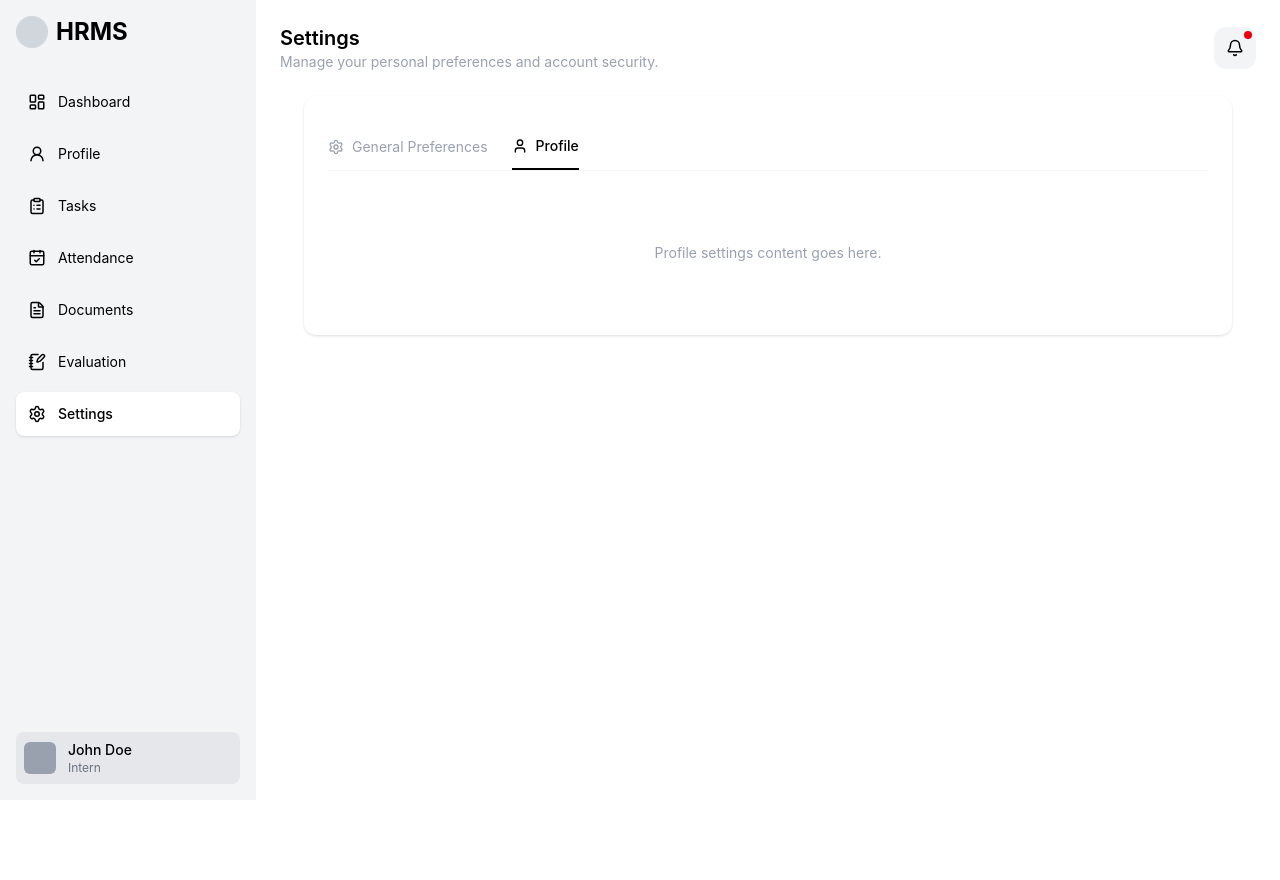
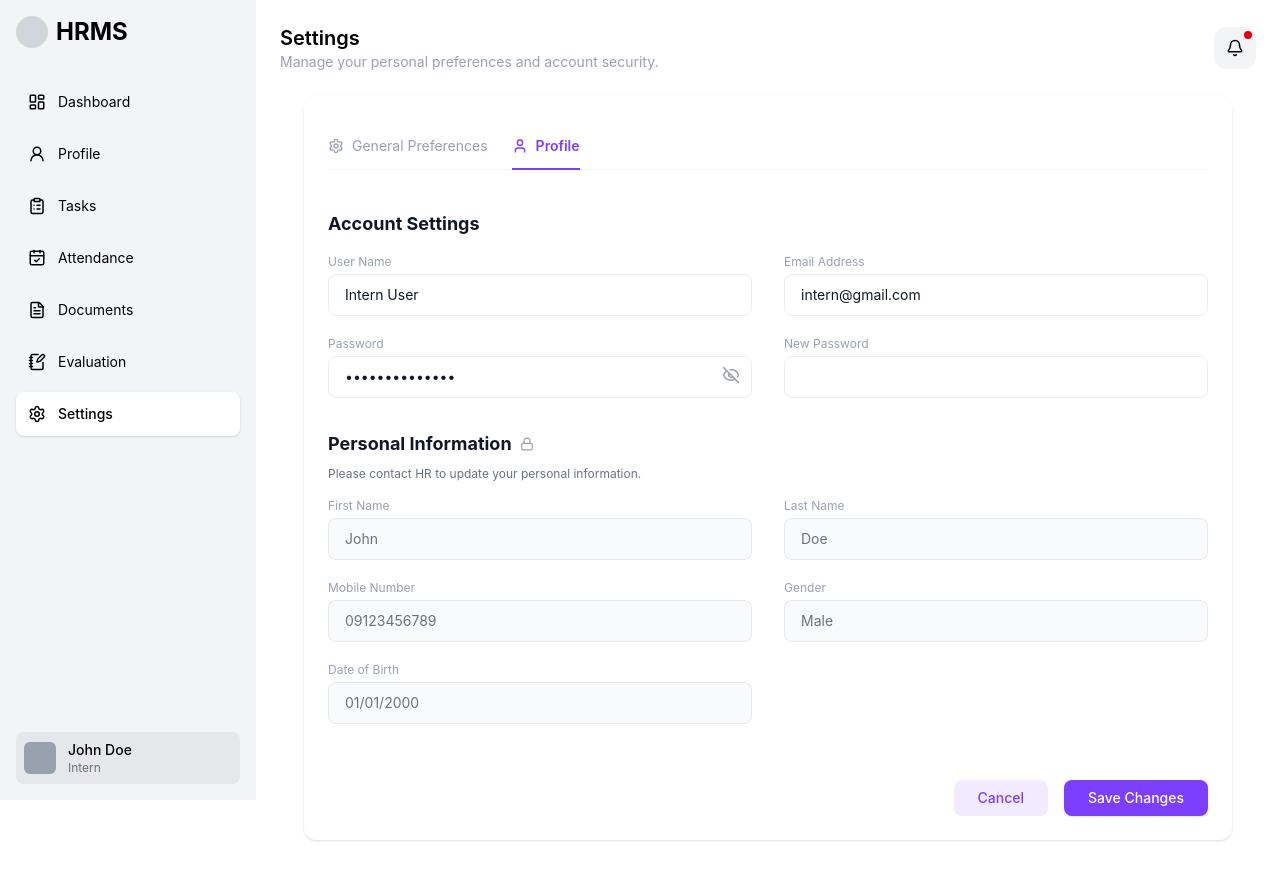
Before and after one commit to dev-St0ic/HR-Internship-Management-System, a React (Vite) app in the folder frontend-hrms/: page /intern/settings in a window 1280 px wide. Both pictures are taken after a click on the button "Profile". Shown: the top 880 px of the page. Before the commit the page ends 800 px from the top, so only its background shows below. Built offline with nearby package versions, Linux system fonts and the light colour scheme.

Commit message:
added a profile settings and update the theme to purple #7C3EFF

```diff
--- a/frontend-hrms/src/common/components/layout/SettingsPage.jsx
+++ b/frontend-hrms/src/common/components/layout/SettingsPage.jsx
@@ -2,6 +2,7 @@ import { useState } from "react";
 import Header from "./Header";
 import { Settings, User, ShieldAlert } from "lucide-react";
 import GeneralPreferences from "../ui/GeneralPreference";
+import ProfileSettings from "../ui/ProfileSettings";
 
 export default function SettingsPage() {
     const [activeTab, setActiveTab] = useState("general");
@@ -52,11 +53,7 @@ export default function SettingsPage() {
                     <div className="mt-6">
                         {activeTab === "general" && <GeneralPreferences />}
 
-                        {activeTab === "profile" && (
-                            <div className="py-12 text-center text-sm text-gray-400">
-                                Profile settings content goes here.
-                            </div>
-                        )}
+                        {activeTab === "profile" && <ProfileSettings role={userRole}/>}
 
                         {activeTab === "security" && (
                             <div className="py-12 text-center text-sm text-gray-400">
@@ -76,11 +73,13 @@ export default function SettingsPage() {
         return (
             <button
                 onClick={() => setActiveTab(value)}
-                className={`flex items-center gap-2 pb-3 text-sm transition
-                    ${isActive ? "border-b-2 border-black font-medium" : "text-gray-400 hover:text-gray-700"}`}
+                className={`flex items-center gap-2 pb-3 text-sm transition mb-[-1px]
+                    ${isActive
+                        ? "border-b-2 border-[#7C3EFF] text-[#7C3EFF] font-semibold"
+                        : "text-gray-400 hover:text-gray-700 border-b-2 border-transparent"}`}
             >
                 {icon}
-                <span className="text-sm">{label}</span>
+                <span>{label}</span>
             </button>
         );
     }
--- /dev/null
+++ b/frontend-hrms/src/common/components/ui/ProfileSettings.jsx
@@ -0,0 +1,204 @@
+import { useState, useEffect } from "react";
+import { EyeOff, Eye, Lock } from "lucide-react";
+
+export default function ProfileSettings({ role }) {
+    const [showPassword, setShowPassword] = useState(false);
+
+    const getInitialData = (userRole) => {
+        const baseData = {
+            password: "••••••••••••••",
+            newPassword: "",
+            firstName: "John",
+            lastName: "Doe",
+            mobileNumber: "09123456789",
+            gender: "Male",
+            dateOfBirth: "01/01/2000"
+        };
+
+        // Data that changes based on role
+        switch (userRole) {
+            case "intern":
+                return { ...baseData, userName: "Intern User", email: "intern@gmail.com" };
+            case "hr-staff":
+                return { ...baseData, userName: "HR Staff", email: "hrstaff@gmail.com" };
+            case "admin":
+            case "hr-admin":
+                return { ...baseData, userName: "HR Admin", email: "hradmin@gmail.com" };
+            case "supervisor":
+                return { ...baseData, userName: "Supervisor", email: "supervisor@gmail.com" };
+            default:
+                return { ...baseData, userName: "System User", email: "user@email.com" };
+        }
+    };
+
+    const [formData, setFormData] = useState(() => getInitialData(role));
+
+    useEffect(() => {
+        setFormData(getInitialData(role));
+    }, [role]);
+
+    const handleChange = (e) => {
+        setFormData({ ...formData, [e.target.name]: e.target.value });
+    };
+
+    const handleSaveChanges = (e) => {
+        e.preventDefault();
+        console.log("Saving changes:", formData);
+    };
+
+    return (
+        <form onSubmit={handleSaveChanges} className="flex flex-col gap-8 pt-4">
+
+            {/* --- Account Settings Section (EDITABLE) --- */}
+            <div>
+                <h3 className="text-lg font-bold text-gray-900 mb-4">Account Settings</h3>
+                <div className="grid grid-cols-1 md:grid-cols-2 gap-x-8 gap-y-5">
+
+                    {/* User Name */}
+                    <div>
+                        <label className="block text-xs text-gray-400 mb-1">User Name</label>
+                        <input
+                            type="text"
+                            name="userName"
+                            value={formData.userName}
+                            onChange={handleChange}
+                            className="w-full border border-[#A2A1A833] rounded-lg px-4 py-2.5 text-sm text-gray-900 focus:outline-none focus:border-[#7C3EFF] transition-colors"
+                        />
+                    </div>
+
+                    {/* Email Address */}
+                    <div>
+                        <label className="block text-xs text-gray-400 mb-1">Email Address</label>
+                        <input
+                            type="email"
+                            name="email"
+                            value={formData.email}
+                            onChange={handleChange}
+                            className="w-full border border-[#A2A1A833] rounded-lg px-4 py-2.5 text-sm text-gray-900 focus:outline-none focus:border-[#7C3EFF] transition-colors"
+                        />
+                    </div>
+
+                    {/* Password */}
+                    <div>
+                        <label className="block text-xs text-gray-400 mb-1">Password</label>
+                        <div className="relative">
+                            <input
+                                type={showPassword ? "text" : "password"}
+                                name="password"
+                                value={formData.password}
+                                onChange={handleChange}
+                                className="w-full border border-[#A2A1A833] rounded-lg px-4 py-2.5 text-sm text-gray-900 focus:outline-none focus:border-[#7C3EFF] transition-colors"
+                            />
+                            <button
+                                type="button"
+                                onClick={() => setShowPassword(!showPassword)}
+                                className="absolute right-3 top-2.5 text-gray-400 hover:text-gray-600"
+                            >
+                                {showPassword ? <Eye size={18} /> : <EyeOff size={18} />}
+                            </button>
+                        </div>
+                    </div>
+
+                    {/* New Password */}
+                    <div>
+                        <label className="block text-xs text-gray-400 mb-1">New Password</label>
+                        <input
+                            type="password"
+                            name="newPassword"
+                            value={formData.newPassword}
+                            onChange={handleChange}
+                            className="w-full border border-[#A2A1A833] rounded-lg px-4 py-2.5 text-sm text-gray-900 focus:outline-none focus:border-[#7C3EFF] transition-colors"
+                        />
+                    </div>
+                </div>
+            </div>
+
+            {/* --- Personal Information Section (LOCKED) --- */}
+            <div>
+                <div className="flex items-center gap-2 mb-4">
+                    <h3 className="text-lg font-bold text-gray-900">Personal Information</h3>
+                    <Lock size={14} className="text-gray-400" />
+                </div>
+                <p className="text-xs text-gray-500 mb-4 -mt-2">Please contact HR to update your personal information.</p>
+
+                <div className="grid grid-cols-1 md:grid-cols-2 gap-x-8 gap-y-5">
+
+                    {/* First Name */}
+                    <div>
+                        <label className="block text-xs text-gray-400 mb-1">First Name</label>
+                        <input
+                            type="text"
+                            value={formData.firstName}
+                            disabled
+                            className="w-full border border-[#A2A1A833] bg-gray-50 rounded-lg px-4 py-2.5 text-sm text-gray-500 cursor-not-allowed"
+                        />
+                    </div>
+
+                    {/* Last Name */}
+                    <div>
+                        <label className="block text-xs text-gray-400 mb-1">Last Name</label>
+                        <input
+                            type="text"
+                            value={formData.lastName}
+                            disabled
+                            className="w-full border border-[#A2A1A833] bg-gray-50 rounded-lg px-4 py-2.5 text-sm text-gray-500 cursor-not-allowed"
+                        />
+                    </div>
+
+                    {/* Mobile Number */}
+                    <div>
+                        <label className="block text-xs text-gray-400 mb-1">Mobile Number</label>
+                        <input
+                            type="text"
+                            value={formData.mobileNumber}
+                            disabled
+                            className="w-full border border-[#A2A1A833] bg-gray-50 rounded-lg px-4 py-2.5 text-sm text-gray-500 cursor-not-allowed"
+                        />
+                    </div>
+
+                    {/* Gender */}
+                    <div>
+                        <label className="block text-xs text-gray-400 mb-1">Gender</label>
+                        <select
+                            value={formData.gender}
+                            disabled
+                            className="w-full border border-[#A2A1A833] bg-gray-50 rounded-lg px-4 py-2.5 text-sm text-gray-500 cursor-not-allowed appearance-none"
+                        >
+                            <option value="Gender">Gender</option>
+                            <option value="Male">Male</option>
+                            <option value="Female">Female</option>
+                            <option value="Other">Other</option>
+                        </select>
+                    </div>
+
+                    {/* Date of Birth */}
+                    <div>
+                        <label className="block text-xs text-gray-400 mb-1">Date of Birth</label>
+                        <input
+                            type="text"
+                            value={formData.dateOfBirth}
+                            disabled
+                            className="w-full border border-[#A2A1A833] bg-gray-50 rounded-lg px-4 py-2.5 text-sm text-gray-500 cursor-not-allowed"
+                        />
+                    </div>
+                </div>
+            </div>
+
+            {/* --- Action Buttons --- */}
+            <div className="flex justify-end gap-4 mt-6">
+                <button
+                    type="button"
+                    className="px-6 py-2 rounded-lg text-sm font-medium text-[#7C3EFF] bg-[#7C3EFF]/10 hover:bg-[#7C3EFF]/20 transition-colors"
+                >
+                    Cancel
+                </button>
+                <button
+                    type="submit"
+                    className="px-6 py-2 rounded-lg text-sm font-medium text-white bg-[#7C3EFF] hover:bg-[#7C3EFF]/90 transition-colors shadow-sm"
+                >
+                    Save Changes
+                </button>
+            </div>
+        </form>
+    );
+}
```
